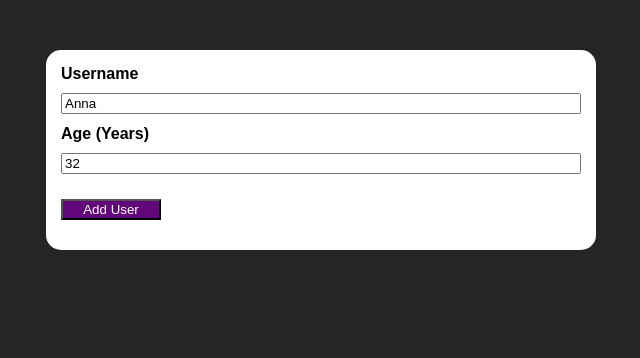
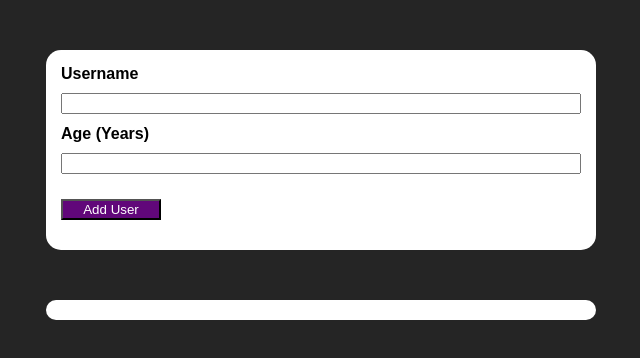
Before and after one commit to AleksandraCislowski/username-app, a React (Create React App) app: page / in a window 1280 px wide. Shown: the top 358 px of the page, without its empty margins (319-959 px from the left). Built offline with nearby package versions, Linux system fonts and the light colour scheme.

Commit message:
working form

```diff
--- a/src/App.js
+++ b/src/App.js
@@ -1,10 +1,18 @@
-import React from "react";
+import React, { useState } from "react";
 import Form from "./components/Form";
+import UserList from "./components/UserList";
 
 function App() {
+  const [users, setUsers] = useState([]);
+
+  const addUser = (userData) => {
+    setUsers([...users, userData]);
+  };
+
   return (
     <div>
-      <Form />
+      <Form addUser={addUser} />
+      <UserList users={users} />
     </div>
   );
 }
--- a/src/components/Form.js
+++ b/src/components/Form.js
@@ -1,16 +1,51 @@
+import React, { useState } from "react";
 import "./Form.css";
 
-const Form = () => {
+const Form = (props) => {
+  const [enteredName, setEnteredName] = useState("");
+  const [enteredAge, setEnteredAge] = useState("");
+
+  const nameChangeHandler = (event) => {
+    setEnteredName(event.target.value);
+  };
+
+  const ageChangeHandler = (event) => {
+    setEnteredAge(event.target.value);
+  };
+  const submitHandler = (event) => {
+    event.preventDefault();
+
+    const userData = {
+      name: enteredName,
+      age: enteredAge,
+    };
+    props.addUser(userData);
+    setEnteredName("");
+    setEnteredAge("");
+  };
   return (
+    <form onSubmit={submitHandler}>
       <div className='form'>
         <label>Username</label>
-      <input type='text' value='Anna'></input>
+        <input
+          type='text'
+          value={enteredName}
+          onChange={nameChangeHandler}
+        ></input>
         <label>Age (Years)</label>
-      <input type='number' min='0' max='99' step='1' value='32'></input>
+        <input
+          type='number'
+          min='0'
+          max='99'
+          step='1'
+          value={enteredAge}
+          onChange={ageChangeHandler}
+        ></input>
         <button className='button' type='submit'>
           Add User
         </button>
       </div>
+    </form>
   );
 };
 export default Form;
--- /dev/null
+++ b/src/components/UserList.css
@@ -0,0 +1,7 @@
+.list-item {
+  background: white;
+  border-radius: 15px;
+  width: 550px;
+  padding: 10px;
+  margin: 50px;
+}
--- /dev/null
+++ b/src/components/UserList.js
@@ -0,0 +1,16 @@
+import "./UserList.css";
+
+const UserList = (props) => {
+  return (
+    <div className='list-item'>
+      {props.users?.map((user) => (
+        <div key={user.name}>
+          <p>{user.name}</p>
+          <p>{user.age}</p>
+        </div>
+      ))}
+    </div>
+  );
+};
+
+export default UserList;
```
Lines whose indentation alone changed are shown as unchanged.
